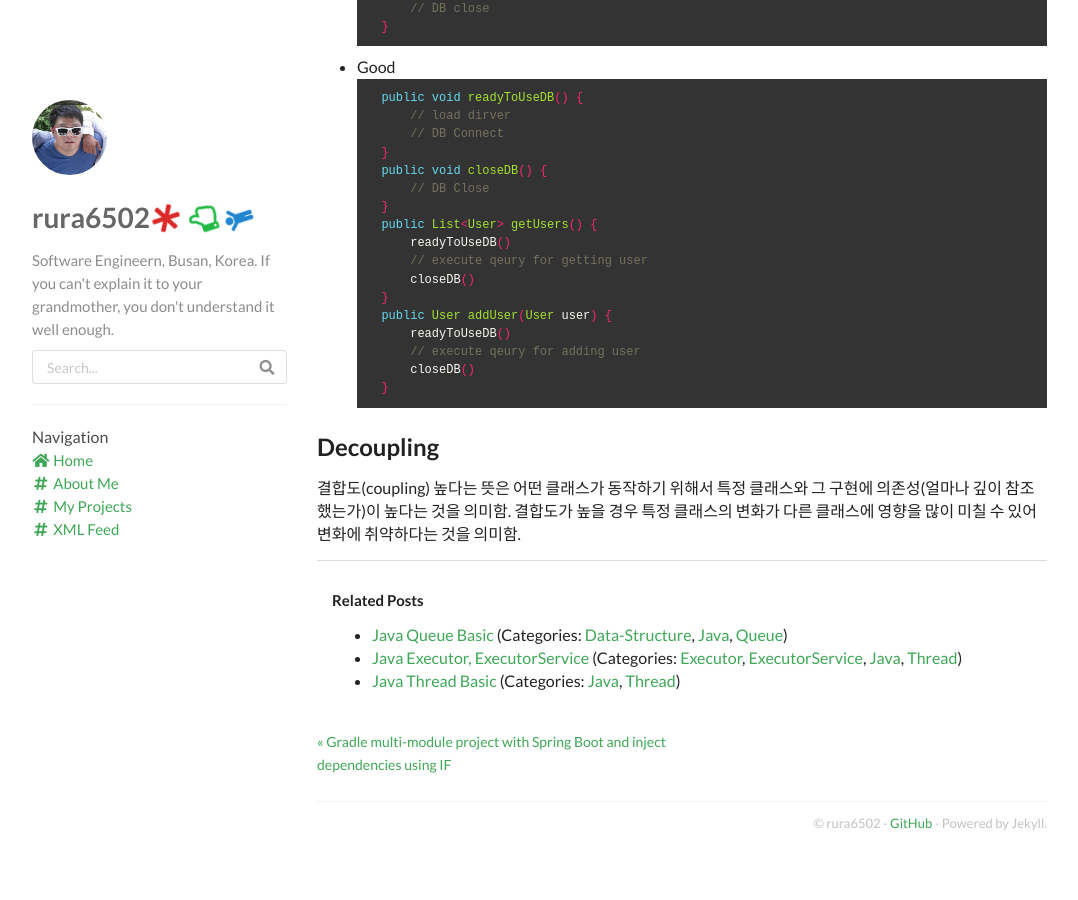
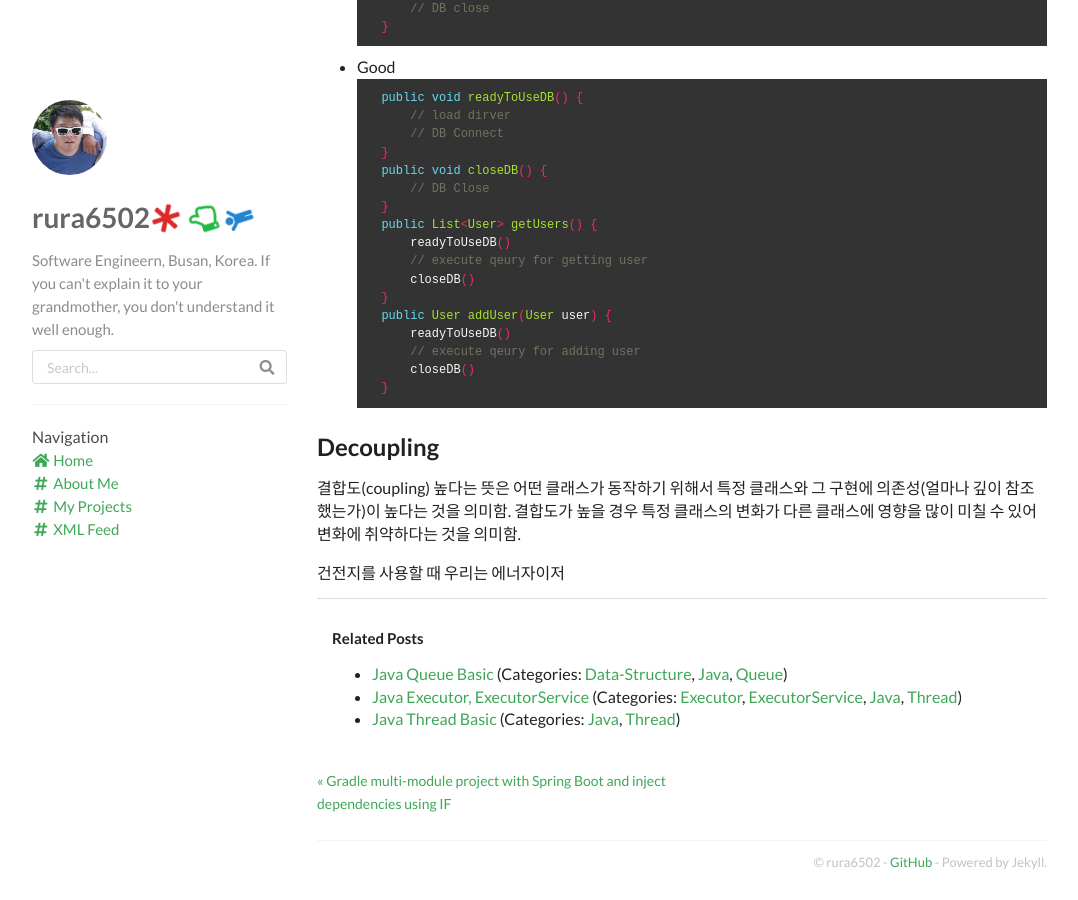
Before and after one commit to rura6502/rura6502.github.io, a Jekyll site: the page built from _posts/2020-08-16-프로그램 설계 원칙 - KISS, DRY.md, in a window 1280 px wide and 900 px high, scrolled down 1276 px. Shown: the whole window, without its empty margins (53-1131 px from the left). Built offline with Jekyll 4.4.1, drawn with Linux system fonts in a browser that asks for light colours; nearby versions of some CDN libraries; comment, search, counter and statistics services are not loaded; before the commit the page ends 2137 px from its top, so only the background shows below that.

Commit message:
_posts/2020-08-16-프로그램 설계 원칙 - KISS, DRY.md updated from https://stackedit.io/

```diff
--- a/_posts/2020-08-16-프로그램 설계 원칙 - KISS, DRY.md
+++ b/_posts/2020-08-16-프로그램 설계 원칙 - KISS, DRY.md
@@ -85,8 +85,8 @@ categories: [OOP, Java]
 ## Decoupling
 결합도(coupling) 높다는 뜻은 어떤 클래스가 동작하기 위해서 특정 클래스와 그 구현에 의존성(얼마나 깊이 참조했는가)이 높다는 것을 의미함. 결합도가 높을 경우 특정 클래스의 변화가 다른 클래스에 영향을 많이 미칠 수 있어 변화에 취약하다는 것을 의미함.
 
-
+건전지를 사용할 때 우리는 에너자이저
 <!--stackedit_data:
-eyJoaXN0b3J5IjpbMTk4NjgyMDg4MSw5MDMzNzI4ODQsLTgwOT
-kwNjM2Nl19
+eyJoaXN0b3J5IjpbLTEyMjU1MzA0MDYsOTAzMzcyODg0LC04MD
+k5MDYzNjZdfQ==
 -->
```
